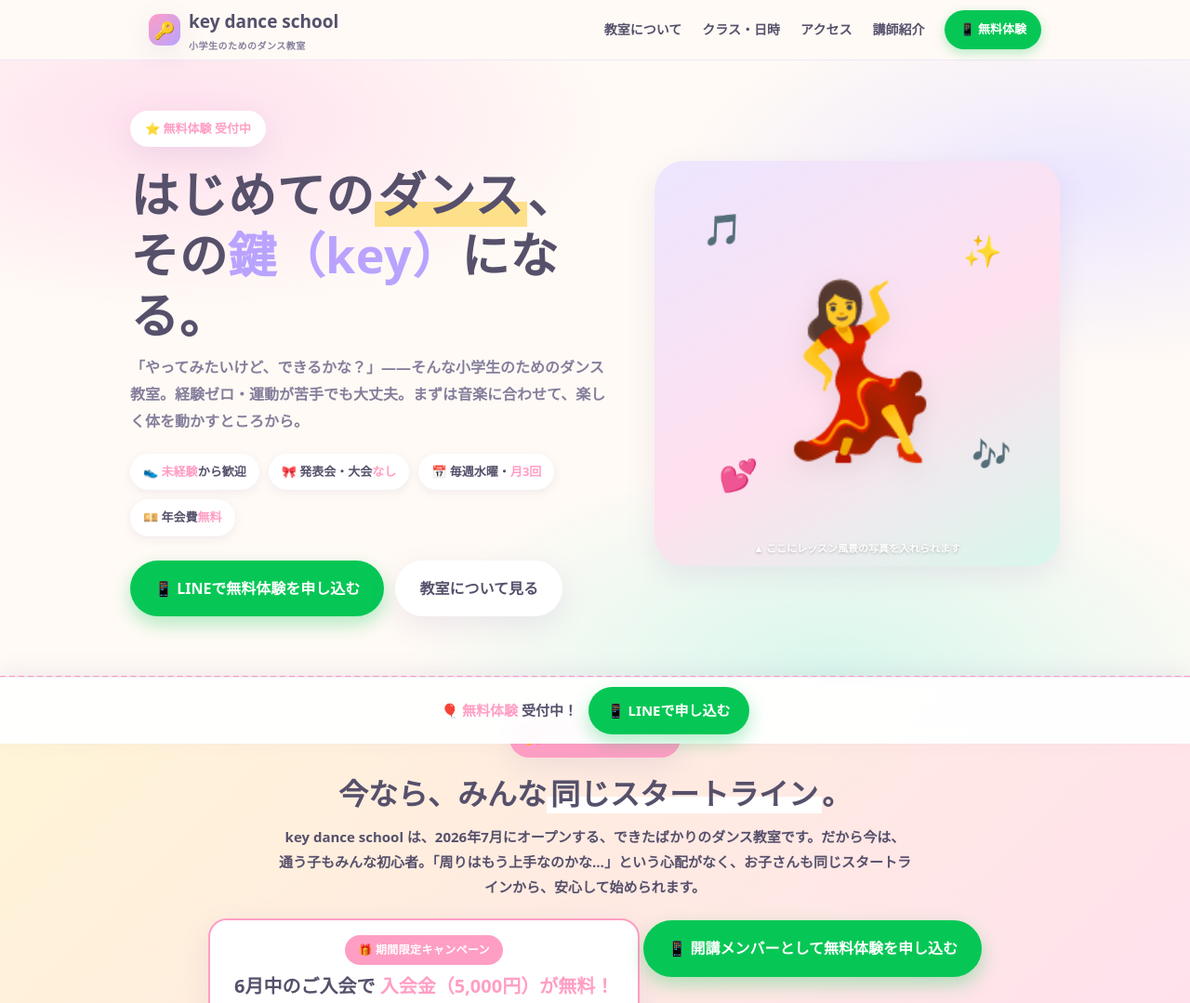
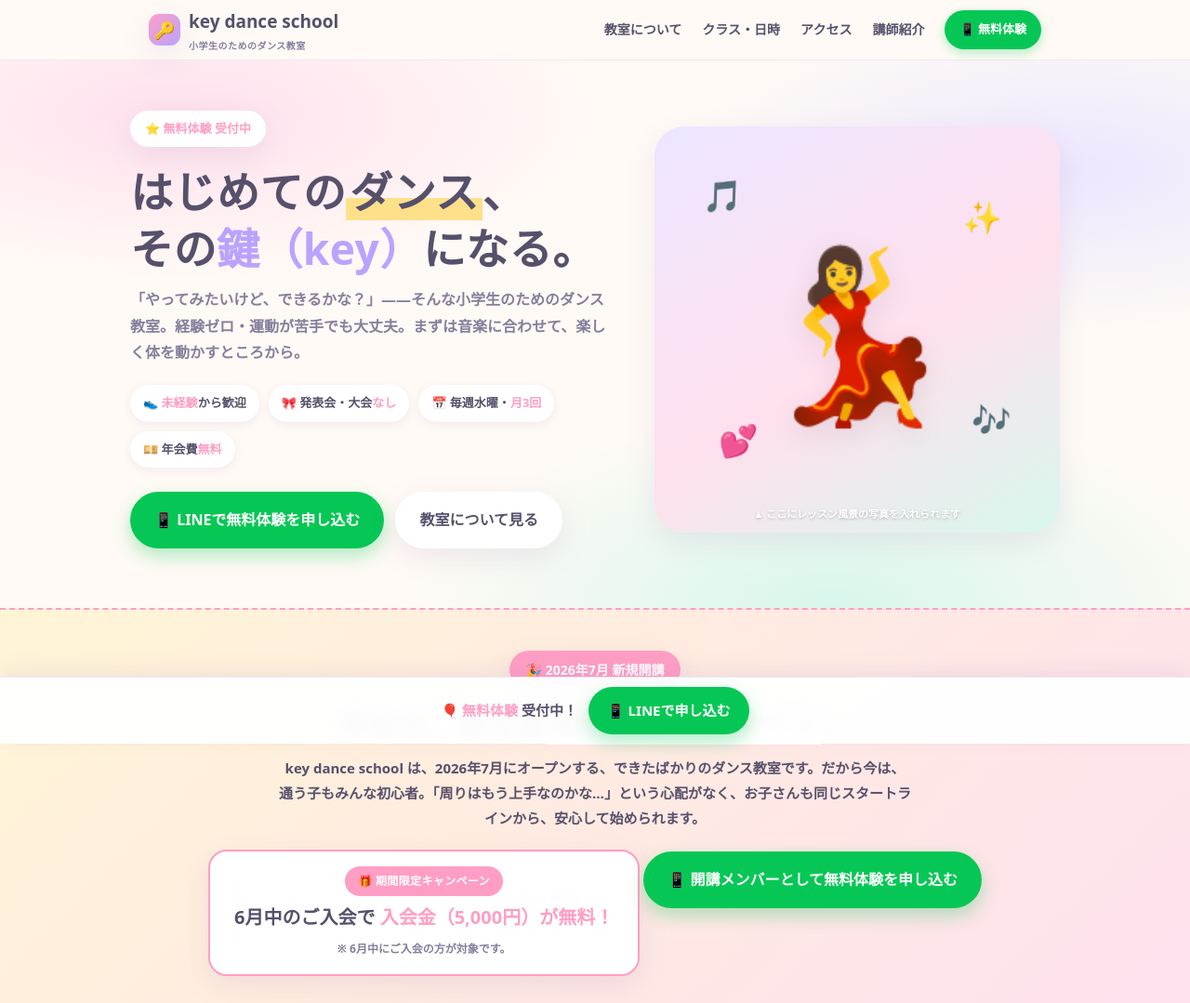
Before and after one commit to sowers-keita/key-dance-school, a plain HTML site: page index.html in a window 1280 px wide. Shown: the top 1079 px of the page at 93% size. Drawn offline with Linux system fonts and the light colour scheme.

Commit message:
Add files via upload

```diff
--- a/index.html
+++ b/index.html
@@ -70,7 +70,8 @@
   .hero-inner{padding:54px 0 64px;display:grid;grid-template-columns:1.1fr .9fr;gap:30px;align-items:center;}
   @media(max-width:820px){.hero-inner{grid-template-columns:1fr;text-align:center;padding:38px 0 48px;}}
   .badge-pop{display:inline-flex;align-items:center;gap:8px;background:#fff;color:var(--pink);font-weight:900;padding:8px 16px;border-radius:999px;box-shadow:var(--shadow);font-size:13px;}
-  .hero h1{font-size:clamp(30px,7vw,52px);font-weight:900;line-height:1.25;margin:18px 0 6px;letter-spacing:.01em;}
+  .hero h1{font-size:clamp(26px,6vw,46px);font-weight:900;line-height:1.32;margin:18px 0 6px;letter-spacing:.01em;}
+  .hero h1 .nowrap{display:inline-block;}
   .hero h1 .hl{background:linear-gradient(transparent 62%,var(--yellow) 62%);padding:0 4px;}
   .hero .key{color:var(--lav);}
   .hero-sub{color:var(--ink2);font-weight:700;font-size:16px;margin-top:10px;max-width:520px;}
@@ -224,7 +225,7 @@
   <div class="wrap hero-inner">
     <div>
       <span class="badge-pop">⭐ 無料体験 受付中</span>
-      <h1>はじめての<span class="hl">ダンス</span>、<br>その<span class="key">鍵（key）</span>になる。</h1>
+      <h1><span class="nowrap">はじめての<span class="hl">ダンス</span>、</span><br><span class="nowrap">その<span class="key">鍵（key）</span>になる。</span></h1>
       <p class="hero-sub">「やってみたいけど、できるかな？」——そんな小学生のためのダンス教室。経験ゼロ・運動が苦手でも大丈夫。まずは音楽に合わせて、楽しく体を動かすところから。</p>
       <div class="hero-tags">
         <span class="tag">👟 <b>未経験</b>から歓迎</span>
```
